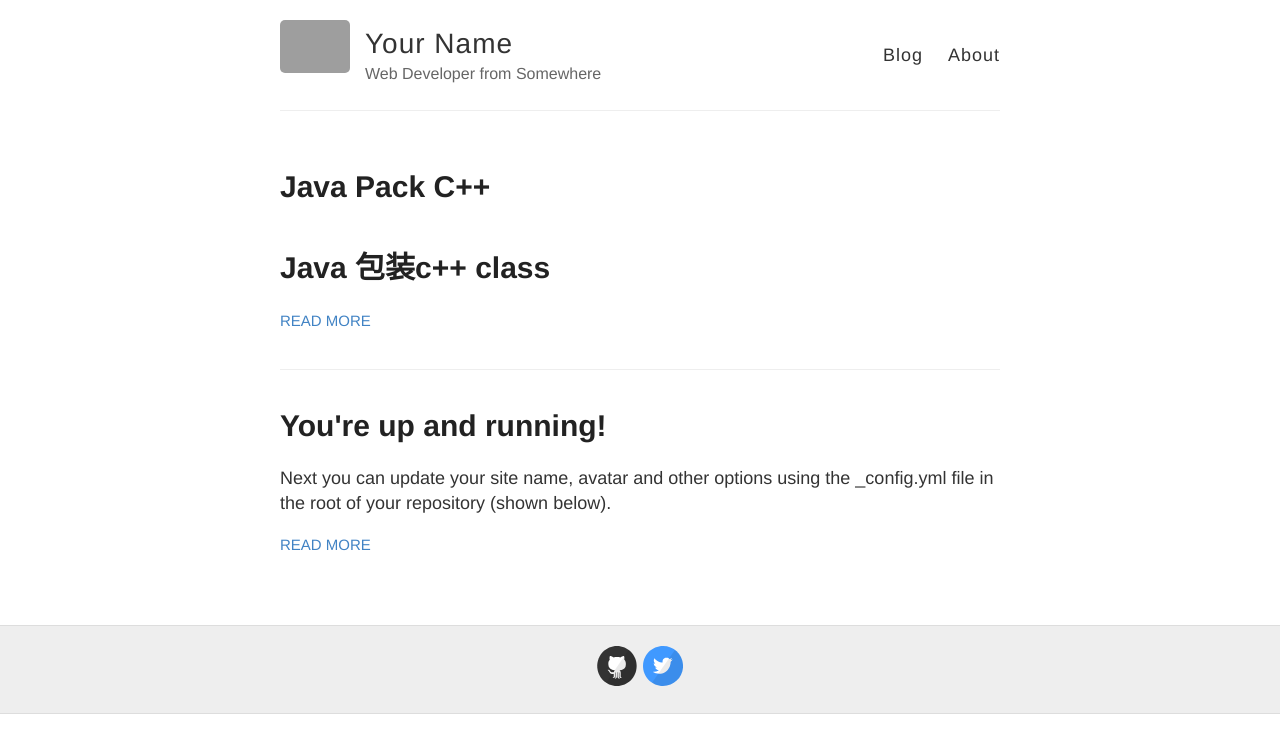
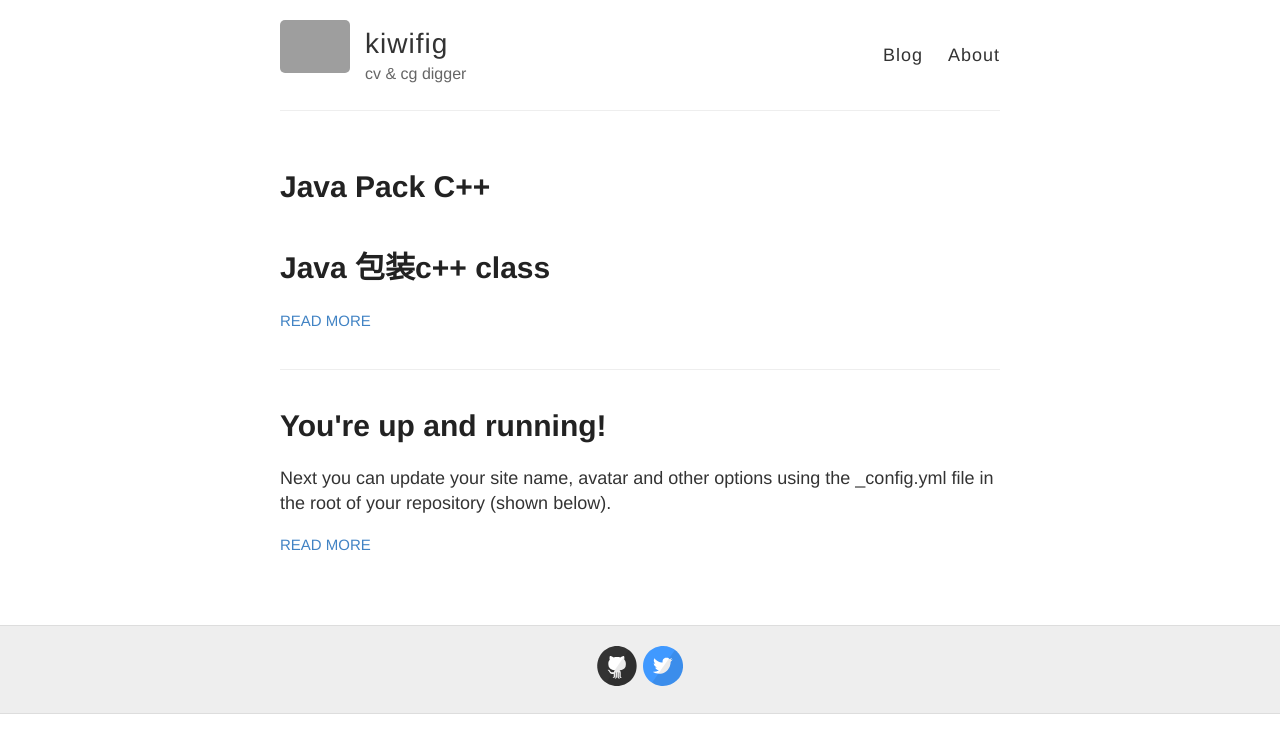
Before and after one commit to kiwifig/kiwi.github.io, a Jekyll site: the page built from index.html, in a window 1280 px wide. Shown: the top 753 px of the page. Built offline with Jekyll 4.4.1, drawn with Linux system fonts in a browser that asks for light colours; Markdown is read by kramdown in place of the engine named in the settings; grey boxes are pictures that could not be loaded.

Commit message:
Updated _config.yml

```diff
--- a/_config.yml
+++ b/_config.yml
@@ -3,10 +3,10 @@
 #
 
 # Name of your site (displayed in the header)
-name: Your Name
+name: kiwifig
 
 # Short bio or description (displayed in the header)
-description: Web Developer from Somewhere
+description: cv & cg digger
 
 # URL of your avatar or profile pic (you could use your GitHub profile pic)
 avatar: https://raw.githubusercontent.com/barryclark/jekyll-now/master/images/jekyll-logo.png
```
